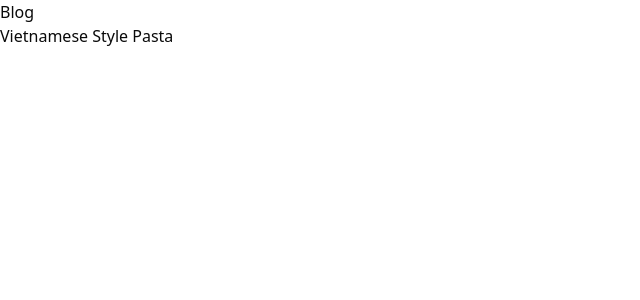
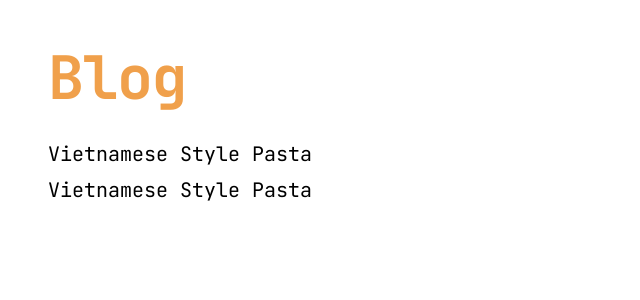
Before and after one commit to sanghyuplee20/portfolio, a Next.js app: page /blog in a window 1280 px wide. Shown: the top 300 px of the page, without its empty margins (0-640 px from the left). Built offline with nearby package versions, Linux system fonts and the light colour scheme.

Commit message:
added some styles to recipes

```diff
--- /dev/null
+++ b/app/blog/BlogClient.tsx
@@ -0,0 +1,40 @@
+"use client";
+
+import { useEffect, useState } from "react";
+import ComesInGoesOutUnderline from "@/components/fancy/text/underline-comes-in-goes-out";
+
+interface FoodData {
+  [key: string]: {
+    name: string;
+  };
+}
+
+export default function BlogClient({ foodData }: { foodData: FoodData }) {
+  const [isDarkMode, setIsDarkMode] = useState(false);
+
+  useEffect(() => {
+    const savedTheme = localStorage.getItem("theme");
+    const prefersDark = window.matchMedia("(prefers-color-scheme: dark)").matches;
+    if (savedTheme === "dark" || (!savedTheme && prefersDark)) {
+      setIsDarkMode(true);
+      document.documentElement.classList.add("dark");
+      document.body.style.backgroundColor = "#313338";
+    } else {
+      document.body.style.backgroundColor = "#ffffff";
+    }
+  }, []);
+
+  return (
+    <ul className="gap-2 text-black dark:text-white text-lg sm:text-l lg:text-xl flex flex-col">
+      {Object.keys(foodData).map((foodName) => (
+        <li key={foodName}>
+          <a href={`/blog/${foodName}`}>
+            <ComesInGoesOutUnderline>
+              {foodData[foodName].name}
+            </ComesInGoesOutUnderline>
+          </a>
+        </li>
+      ))}
+    </ul>
+  );
+}
--- a/app/blog/blogs.json
+++ b/app/blog/blogs.json
@@ -1,4 +1,54 @@
 {
+    "vietnamese_style_pasta": {
+        "name": "Vietnamese Style Pasta",
+        "recipe": [
+            "coin size spaghetti",
+            "1 tsp soy sauce",
+            "1 tsp fish sauce",
+            "1 tsp chicken stock powder",
+            "1 liter water",
+            "1 tbsp salt",
+            "4 cloves garlic",
+            "2 tbsp butter"
+        ],
+        "instructions": [
+            "1. Cook spaghetti in a liter of boiling water with a tablespoon of salt right before al dente (usually 2 minutes less than the package instructions).",
+            "2. In a pan, melt 1 tbsp of butter and sauté minced garlic until fragrant.",
+            "3. Add soy sauce, fish sauce, and chicken stock powder to the pan. If it feels dry, add a bit of pasta water.",
+            "4. Toss the cooked spaghetti in the sauce and coat the noodles.",
+            "5. When the sauce is well mixed, remove it from the heat and begin to mantecatura with a tbsp of butter.",
+            "6. When the sauces thicken, serve hot."
+        ],
+        "image": "",
+        "rating": 4,
+        "difficulty": "easy",
+        "comment": "This is a pretty good and simple dish."
+    },
+    "vietnamese_style_pasta2": {
+        "name": "Vietnamese Style Pasta",
+        "recipe": [
+            "coin size spaghetti",
+            "1 tsp soy sauce",
+            "1 tsp fish sauce",
+            "1 tsp chicken stock powder",
+            "1 liter water",
+            "1 tbsp salt",
+            "4 cloves garlic",
+            "2 tbsp butter"
+        ],
+        "instructions": [
+            "1. Cook spaghetti in a liter of boiling water with a tablespoon of salt right before al dente (usually 2 minutes less than the package instructions).",
+            "2. In a pan, melt 1 tbsp of butter and sauté minced garlic until fragrant.",
+            "3. Add soy sauce, fish sauce, and chicken stock powder to the pan. If it feels dry, add a bit of pasta water.",
+            "4. Toss the cooked spaghetti in the sauce and coat the noodles.",
+            "5. When the sauce is well mixed, remove it from the heat and begin to mantecatura with a tbsp of butter.",
+            "6. When the sauces thicken, serve hot."
+        ],
+        "image": "",
+        "rating": 4,
+        "difficulty": "easy",
+        "comment": "This is a pretty good and simple dish."
+    },
     "vietnamese_style_pasta": {
         "name": "Vietnamese Style Pasta",
         "recipe": [
--- a/app/blog/page.tsx
+++ b/app/blog/page.tsx
@@ -1,20 +1,26 @@
-import React from "react";
-import { promises as fs } from 'fs';
+import { promises as fs } from "fs";
+import BlogClient from "./BlogClient";
+import { JetBrains_Mono } from "next/font/google";
+
+const jetbrainsMono = JetBrains_Mono({
+  subsets: ["latin"],
+  weight: ["400", "700"],
+  variable: "--font-jetbrains-mono",
+});
+
 
 export default async function Blog() {
-    const file = await fs.readFile(process.cwd() + '/app/blog/blogs.json', 'utf8');
-    const foodData = JSON.parse(file);
+  const file = await fs.readFile(process.cwd() + "/app/blog/blogs.json", "utf8");
+  const foodData = JSON.parse(file);
+  return (
+      <div
+      className={`${jetbrainsMono.className} min-h-screen flex flex-col lg:flex-col bg-white dark:bg-[#313338] transition-colors duration-300 p-8 lg:p-12 gap-8`}
+    >
+      <div className="text-4xl sm:text-5xl lg:text-6xl font-semibold tracking-tight cursor-target text-gray-900 dark:text-white">
+        <h1 className="text-[#f0a04b]">Blog</h1>
+      </div>
+      <BlogClient foodData={foodData} />
+      </div>
 
-    return (
-        <div>
-            <h1>Blog</h1>
-            <ul>
-                {Object.keys(foodData).map((foodName) => (
-                    <li key={foodName}>
-                        <a href={`/blog/${foodName}`}>{foodData[foodName].name}</a>
-                    </li>
-                ))}
-            </ul>
-        </div>
-    );
+      );
 }
--- /dev/null
+++ b/components/fancy/text/underline-comes-in-goes-out.tsx
@@ -0,0 +1,146 @@
+"use client"
+
+import { ElementType, useEffect, useRef, useState, useMemo } from "react"
+import cn from "clsx"
+import {
+  motion,
+  useAnimationControls,
+  ValueAnimationTransition,
+} from "motion/react"
+
+interface ComesInGoesOutUnderlineProps {
+  /**
+   * The content to be displayed and animated
+   */
+  children: React.ReactNode
+
+  /**
+   * HTML Tag to render the component as
+   * @default span
+   */
+  as?: ElementType
+
+  /**
+   * Direction of the animation
+   * @default "left"
+   */
+  direction?: "left" | "right"
+
+  /**
+   * Optional class name for styling
+   */
+  className?: string
+
+  /**
+   * Height of the underline as a ratio of font size
+   * @default 0.1
+   */
+  underlineHeightRatio?: number
+
+  /**
+   * Padding of the underline as a ratio of font size
+   * @default 0.01
+   */
+  underlinePaddingRatio?: number
+
+  /**
+   * Animation transition configuration
+   * @default { duration: 0.4, ease: "easeInOut" }
+   */
+  transition?: ValueAnimationTransition
+}
+
+const ComesInGoesOutUnderline = ({
+  children,
+  as,
+  direction = "left",
+  className,
+  underlineHeightRatio = 0.1,
+  underlinePaddingRatio = 0.01,
+  transition = {
+    duration: 0.4,
+    ease: "easeInOut",
+  },
+  ...props
+}: ComesInGoesOutUnderlineProps) => {
+  const controls = useAnimationControls()
+  const [blocked, setBlocked] = useState(false)
+  const textRef = useRef<HTMLSpanElement>(null)
+  const MotionComponent = useMemo(() => motion.create(as ?? "span"), [as])
+
+  useEffect(() => {
+    const updateUnderlineStyles = () => {
+      if (textRef.current) {
+        const fontSize = parseFloat(getComputedStyle(textRef.current).fontSize)
+        const underlineHeight = fontSize * underlineHeightRatio
+        const underlinePadding = fontSize * underlinePaddingRatio
+        textRef.current.style.setProperty(
+          "--underline-height",
+          `${underlineHeight}px`
+        )
+        textRef.current.style.setProperty(
+          "--underline-padding",
+          `${underlinePadding}px`
+        )
+      }
+    }
+
+    updateUnderlineStyles()
+    window.addEventListener("resize", updateUnderlineStyles)
+
+    return () => window.removeEventListener("resize", updateUnderlineStyles)
+  }, [underlineHeightRatio, underlinePaddingRatio])
+
+  const animate = async () => {
+    if (blocked) return
+
+    setBlocked(true)
+
+    await controls.start({
+      width: "100%",
+      transition,
+      transitionEnd: {
+        left: direction === "left" ? "auto" : 0,
+        right: direction === "left" ? 0 : "auto",
+      },
+    })
+
+    await controls.start({
+      width: 0,
+      transition,
+      transitionEnd: {
+        left: direction === "left" ? 0 : "",
+        right: direction === "left" ? "" : 0,
+      },
+    })
+
+    setBlocked(false)
+  }
+
+  return (
+    <MotionComponent
+      className={cn("relative inline-block cursor-pointer", className)}
+      onHoverStart={animate}
+      ref={textRef}
+      {...props}
+    >
+      <span>{children}</span>
+      <motion.span
+        className={cn("absolute bg-current w-0", {
+          "left-0": direction === "left",
+          "right-0": direction === "right",
+        })}
+        style={{
+          height: "var(--underline-height)",
+          bottom: "calc(1 * var(--underline-padding))",
+        }}
+        animate={controls}
+        aria-hidden="true"
+      />
+    </MotionComponent>
+  )
+}
+
+ComesInGoesOutUnderline.displayName = "ComesInGoesOutUnderline"
+
+export default ComesInGoesOutUnderline
```
